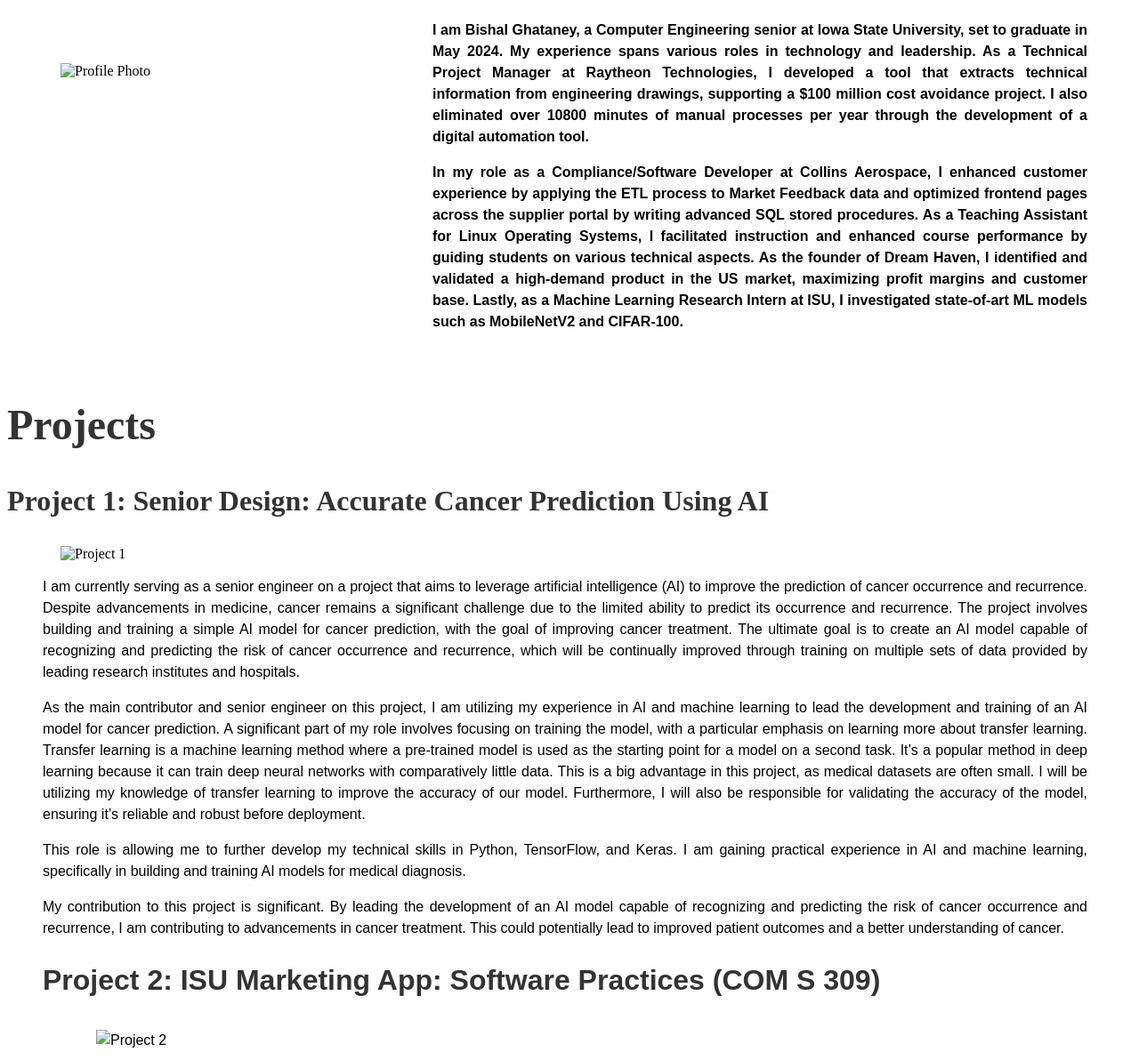
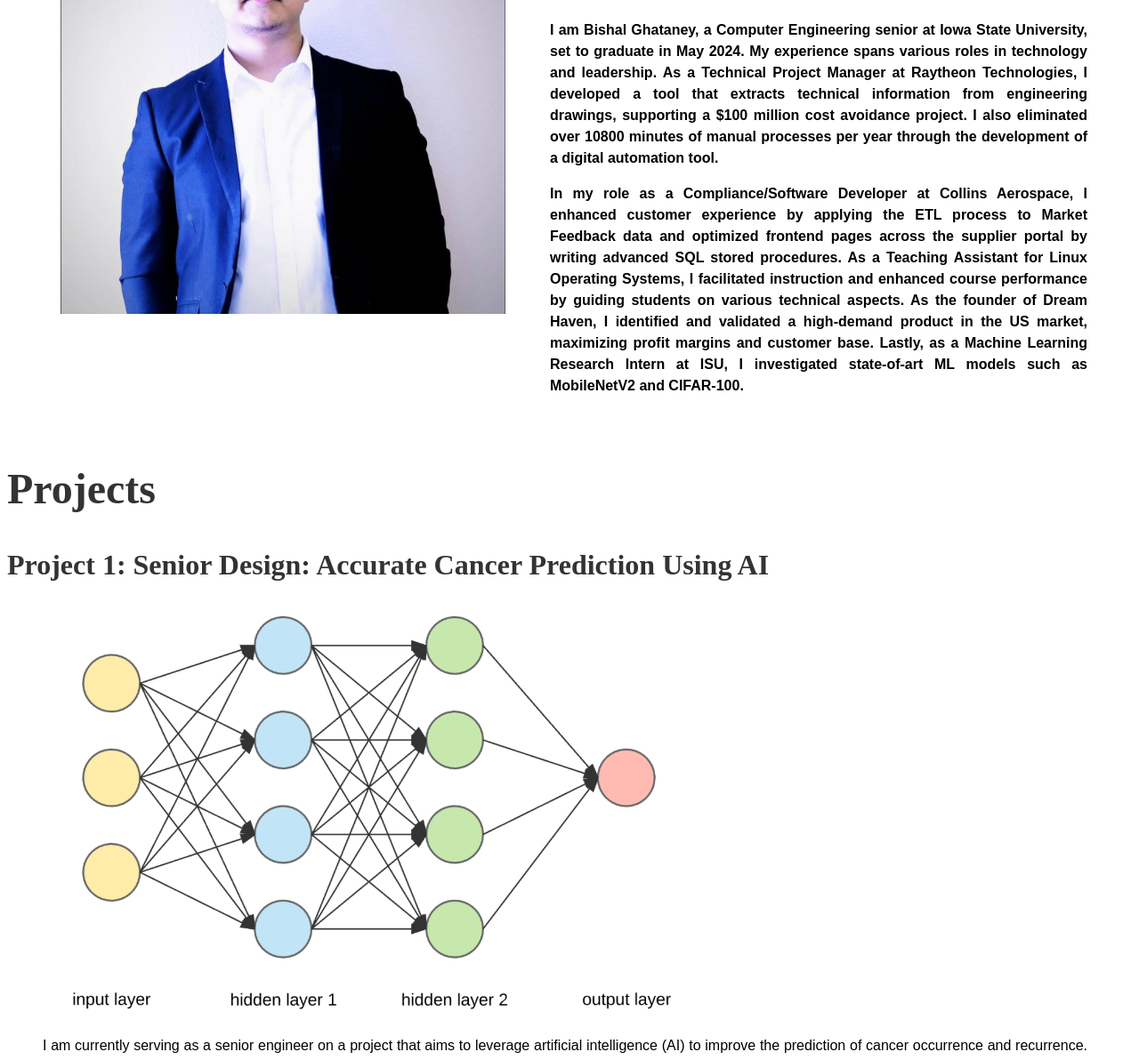
Before and after one commit to hbiswa177/personal, a plain HTML site: page Index.html in a window 1280 px wide. Shown: the part 324-1516 px from the top of the page at 89% size. Drawn offline with Linux system fonts and the light colour scheme.

Commit message:
Update Index.html

```diff
--- a/Index.html
+++ b/Index.html
@@ -25,7 +25,7 @@
     <section id="about">
         <div class="container">
             <div class="profile-image">
-                <img src="./profile.jpg" alt="Profile Photo" class="small-image">
+                <img src="./images/profile.jpg" alt="Profile Photo" class="small-image">
             </div>
             <div class="profile-info">
                 <h1>Bishal Ghataney</h1>
@@ -58,7 +58,7 @@
         <div class="container1">
             <div>
                 <h3>Project 1: Senior Design: Accurate Cancer Prediction Using AI</h3>
-                <img src= "./SeniorDesignProject.png" alt="Project 1" class="senior_design_image">
+                <img src= "./images/SeniorDesignProject.png" alt="Project 1" class="senior_design_image">
             </div>
 
             <div class="project1paragraph">
@@ -105,7 +105,7 @@
                 </p>
             <div>
                 <h3>Project 2: ISU Marketing App: Software Practices (COM S 309)</h3>
-                <img src= "./Screen Shot 2024-02-01 at 10.40.25 PM.png" alt="Project 2" class="project2">
+                <img src= "./images/Screen Shot 2024-02-01 at 10.40.25 PM.png" alt="Project 2" class="project2">
             </div class ="project2paragraph">
                 <p>During my COM S 309 course, I was part of a team that developed
                     an ISU marketing app. This app was designed to facilitate the
```
